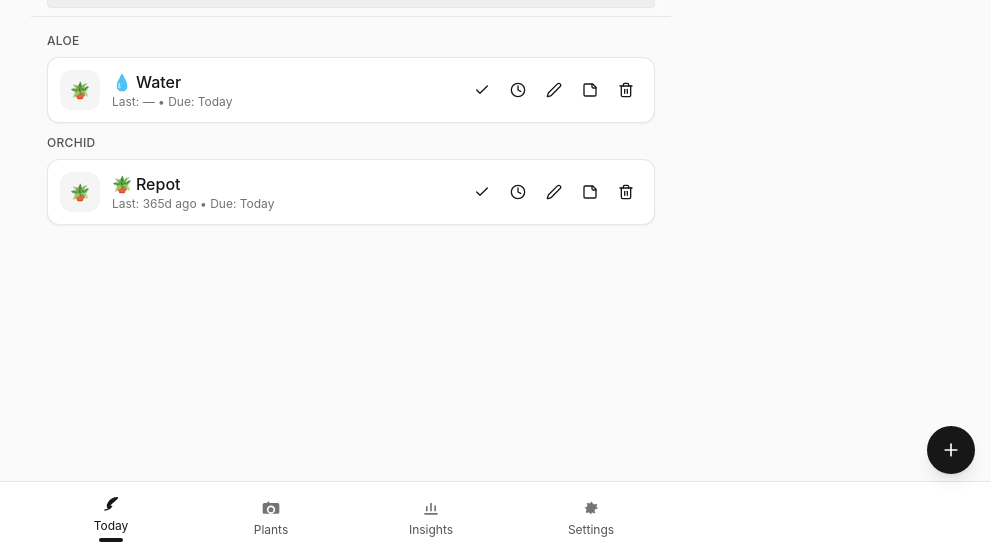
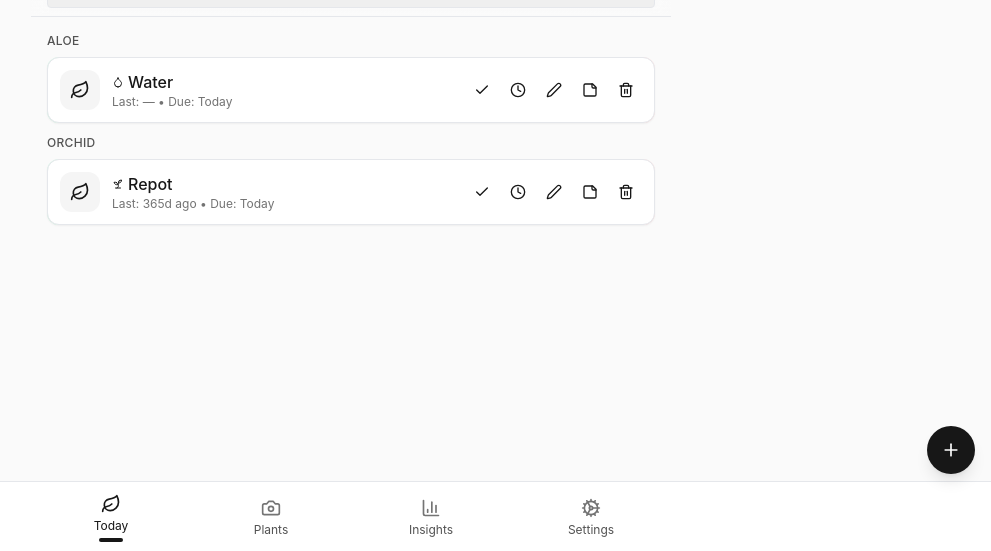
Before and after one commit to osmond/kaymaria, a Next.js app: page /app in a window 1280 px wide. Shown: the part 246-797 px from the top of the page, without its empty margins (289-1280 px from the left). Built offline with nearby package versions, Linux system fonts and the light colour scheme.

Commit message:
refactor: use lucide icons

```diff
--- a/app/app/plants/[id]/PlantDetailClient.tsx
+++ b/app/app/plants/[id]/PlantDetailClient.tsx
@@ -5,6 +5,7 @@ import type { Tab } from '@/components/BottomNav';
 import Link from "next/link";
 import { useEffect, useMemo, useState } from "react";
 import { useRouter } from "next/navigation";
+import { ArrowLeft, Droplet, FlaskConical, Sprout } from "lucide-react";
 import BottomNav from '@/components/BottomNav';
 
 type CareType = "water" | "fertilize" | "repot";
@@ -61,13 +62,25 @@ export default function PlantDetailClient({ plant }: { plant: { id: string; name
     } catch { /* keep UX smooth in mock */ }
   };
 
+  const iconFor = (type: CareType) => {
+    const className = "inline h-4 w-4";
+    switch (type) {
+      case "water":
+        return <Droplet className={className} />;
+      case "fertilize":
+        return <FlaskConical className={className} />;
+      default:
+        return <Sprout className={className} />;
+    }
+  };
+
   return (
     <div className="min-h-[100dvh] bg-neutral-50 text-neutral-900 flex flex-col">
       {/* Header */}
       <header className="px-4 pt-6 pb-2 sticky top-0 bg-white/90 backdrop-blur border-b">
         <div className="flex items-center gap-2">
           <Link href="/app" aria-label="Back" className="h-9 w-9 rounded-lg grid place-items-center hover:bg-neutral-100">
-            <span className="text-lg leading-none">←</span>
+            <ArrowLeft className="h-5 w-5" />
           </Link>
           <div className="flex items-baseline justify-between w-full">
             <h1 className="text-xl font-semibold tracking-tight">{name}</h1>
@@ -163,8 +176,7 @@ export default function PlantDetailClient({ plant }: { plant: { id: string; name
               {!err && plantTasks.length === 0 && <li className="py-3 text-neutral-500">No tasks yet</li>}
               {!err && plantTasks.map(t => (
                 <li key={t.id} className="py-3 border-b last:border-b-0">
-                  {t.type === "water" ? "💧" : t.type === "fertilize" ? "🧪" : "🪴"}{" "}
-                  {t.type === "water" ? "Water" : t.type === "fertilize" ? "Fertilize" : "Repot"} —{" "}
+                  {iconFor(t.type)} {t.type === "water" ? "Water" : t.type === "fertilize" ? "Fertilize" : "Repot"} —{" "}
                   {new Intl.DateTimeFormat(undefined, { month:"short", day:"numeric" }).format(new Date(t.dueAt))}
                   {(() => {
                     const d = new Date(t.dueAt); const today = new Date();
--- a/components/BottomNav.tsx
+++ b/components/BottomNav.tsx
@@ -1,6 +1,6 @@
 "use client";
 import * as React from "react";
-import { IconLeaf, IconCamera, IconChart, IconCog } from "./InlineIcons";
+import { Leaf, Camera, BarChart3, Cog } from "lucide-react";
 
 export type Tab = "today" | "plants" | "insights" | "settings";
 
@@ -42,10 +42,10 @@ export default function BottomNav({
       style={{ paddingBottom: "env(safe-area-inset-bottom)" }}
     >
       <div className="max-w-screen-sm mx-auto grid grid-cols-4">
-        <Item tab="today" label="Today" icon={<IconLeaf />} />
-        <Item tab="plants" label="Plants" icon={<IconCamera />} />
-        <Item tab="insights" label="Insights" icon={<IconChart />} />
-        <Item tab="settings" label="Settings" icon={<IconCog />} />
+        <Item tab="today" label="Today" icon={<Leaf className="h-5 w-5" />} />
+        <Item tab="plants" label="Plants" icon={<Camera className="h-5 w-5" />} />
+        <Item tab="insights" label="Insights" icon={<BarChart3 className="h-5 w-5" />} />
+        <Item tab="settings" label="Settings" icon={<Cog className="h-5 w-5" />} />
       </div>
     </nav>
   );
--- a/components/InlineIcons.tsx
+++ /dev/null
@@ -1,33 +0,0 @@
-"use client";
-import * as React from "react";
-
-type Props = React.SVGProps<SVGSVGElement>;
-
-export function IconLeaf(props: Props) {
-  return (
-    <svg viewBox="0 0 24 24" width="20" height="20" aria-hidden="true" {...props}>
-      <path fill="currentColor" d="M20.5 3.5c-6 0-9.9 2.4-12 6.4C6 13 6.5 16 9 18.5c.3.3.8.3 1.1 0l3.3-3.3c.4-.4.1-1-.4-1H11l2-2.1c4-4.1 7.5-5.6 7.5-8.6zM4 20c3 0 5.5-1.2 7.4-3.1l.6-.6-1.4-1.4-.6.6C8.5 17.5 6.5 18.5 4 18.5V20z"/>
-    </svg>
-  );
-}
-export function IconCamera(props: Props) {
-  return (
-    <svg viewBox="0 0 24 24" width="20" height="20" aria-hidden="true" {...props}>
-      <path fill="currentColor" d="M9 4l1.5 2H20a2 2 0 012 2v9a2 2 0 01-2 2H4a2 2 0 01-2-2V8a2 2 0 012-2h3L9 4zm3 5a5 5 0 100 10 5 5 0 000-10zm0 2a3 3 0 110 6 3 3 0 010-6z"/>
-    </svg>
-  );
-}
-export function IconChart(props: Props) {
-  return (
-    <svg viewBox="0 0 24 24" width="20" height="20" aria-hidden="true" {...props}>
-      <path fill="currentColor" d="M4 20h16v-2H4v2zM6 10h2v6H6v-6zm5-4h2v10h-2V6zm5 3h2v7h-2V9z"/>
-    </svg>
-  );
-}
-export function IconCog(props: Props) {
-  return (
-    <svg viewBox="0 0 24 24" width="20" height="20" aria-hidden="true" {...props}>
-      <path fill="currentColor" d="M12 8a4 4 0 100 8 4 4 0 000-8zm9 4l-1.9-.5a7 7 0 00-.7-1.7l1.1-1.6-1.4-1.4-1.6 1.1c-.5-.3-1.1-.5-1.7-.7L12 4 11.5 6c-.6.2-1.2.4-1.7.7L8.2 5.6 6.8 7l1.1 1.6c-.3.5-.5 1.1-.7 1.7L4 12l2 .5c.2.6.4 1.2.7 1.7L5.6 16.8 7 18.2l1.6-1.1c.5.3 1.1.5 1.7.7L12 20l.5-1.9c.6-.2 1.2-.4 1.7-.7l1.6 1.1 1.4-1.4-1.1-1.6c.3-.5.5-1.1.7-1.7L21 12z"/>
-    </svg>
-  );
-}
--- a/components/TaskRow.tsx
+++ b/components/TaskRow.tsx
@@ -1,7 +1,17 @@
 'use client';
 
 import { motion } from 'framer-motion';
-import { Check, Trash2, Clock, Edit2, StickyNote } from 'lucide-react';
+import {
+  Check,
+  Trash2,
+  Clock,
+  Edit2,
+  StickyNote,
+  Droplet,
+  FlaskConical,
+  Sprout,
+  Leaf,
+} from 'lucide-react';
 import { useState } from 'react';
 
 export default function TaskRow({
@@ -30,7 +40,12 @@ export default function TaskRow({
   showPlant?: boolean;
 }) {
   function iconFor(action: 'Water' | 'Fertilize' | 'Repot') {
-    return action === 'Water' ? '💧' : action === 'Fertilize' ? '🌱' : '🪴';
+    const className = "h-3 w-3";
+    return action === 'Water'
+      ? <Droplet className={className} />
+      : action === 'Fertilize'
+      ? <FlaskConical className={className} />
+      : <Sprout className={className} />;
   }
   const [noteOpen, setNoteOpen] = useState(false);
   const [note, setNote] = useState('');
@@ -66,21 +81,21 @@ export default function TaskRow({
               onClick={onOpen}
               className="h-10 w-10 rounded-xl bg-neutral-100 grid place-items-center"
             >
-              🪴
+              <Leaf className="h-5 w-5" />
             </button>
             <div className="flex-1" onClick={onOpen}>
               {showPlant ? (
                 <div className="flex items-center justify-between">
                   <div className="font-medium">{plant}</div>
                   <span className="text-xs text-neutral-500 flex items-center gap-1">
-                    <span>{iconFor(action)}</span>
+                    {iconFor(action)}
                     {action}
                   </span>
                 </div>
               ) : (
                 <div className="flex items-center justify-between">
                   <div className="font-medium flex items-center gap-1">
-                    <span>{iconFor(action)}</span>
+                    {iconFor(action)}
                     {action}
                   </div>
                 </div>
```
Also changed, not shown: 2 other files (tests, documents, lock files or other folders).
